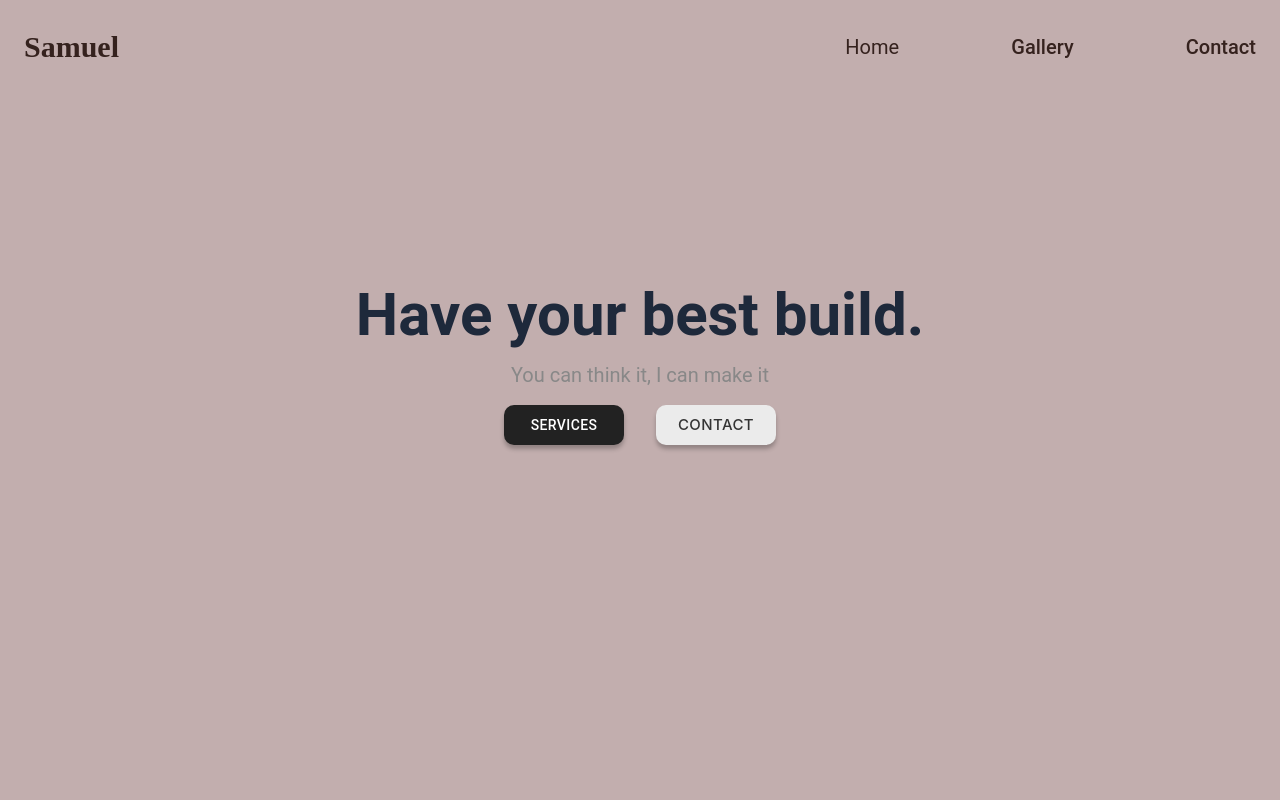
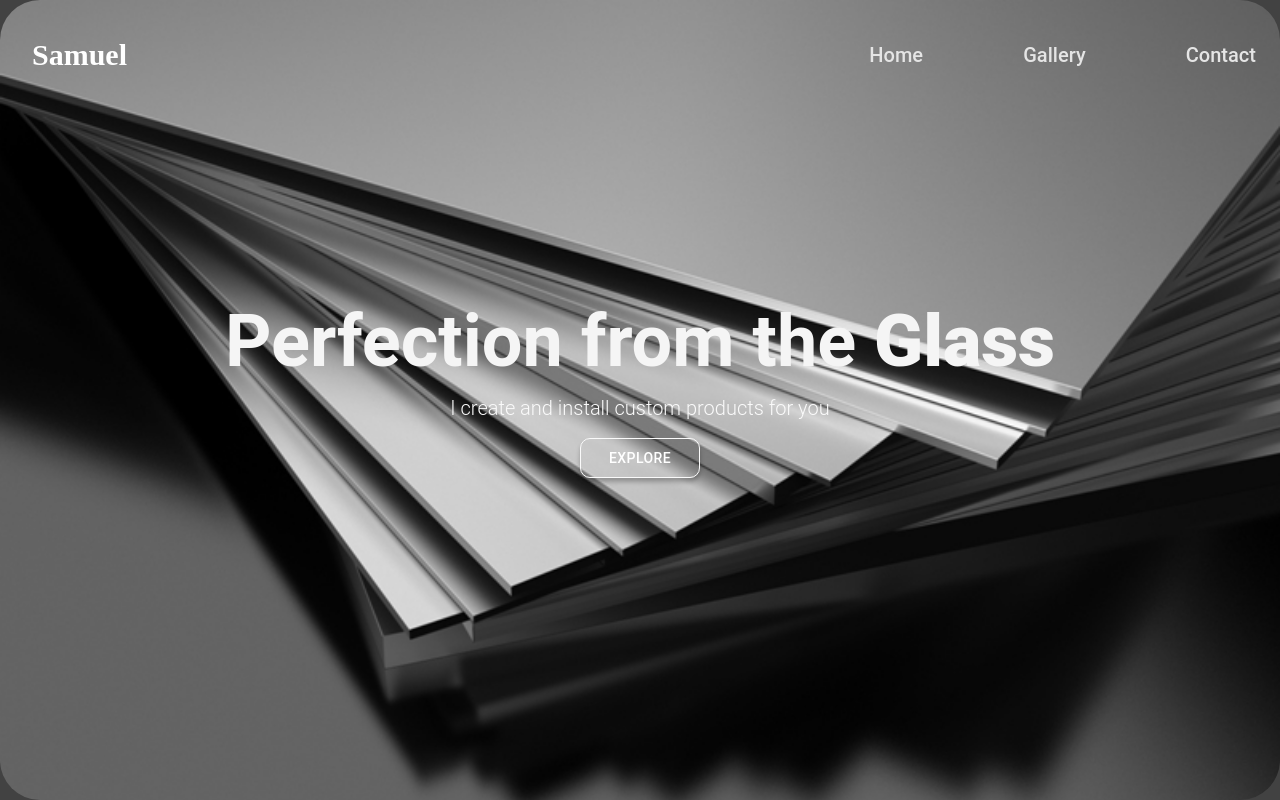
Before and after one commit to crosve/samuel, a React (Vite) app: page / in a window 1280 px wide. Shown: the top 800 px of the page. Built offline with nearby package versions, Linux system fonts and the light colour scheme.

Commit message:
navbar animation

```diff
--- a/src/components/contact/Form.jsx
+++ b/src/components/contact/Form.jsx
@@ -44,7 +44,7 @@ function Form() {
   return (
     <form
       ref={ref}
-      className="flex content-center justify-center w-96"
+      className="flex content-center justify-center lg:w-2/6 bg-white rounded-lg p-4"
       onSubmit={handleSubmit}
     >
       <Box
@@ -54,33 +54,37 @@ function Form() {
           justifyContent: "center",
           alignItems: "center",
           gap: "2rem",
-          width: { lg: "500px", sm: "fit-content" },
+          width: "100%",
+          padding: "1rem",
         }}
         noValidate
         autoComplete="off"
       >
         <TextField
-          id="outlined-basic"
+          id="standard-basic"
+          variant="standard"
           label="Name"
-          variant="outlined"
           name="name"
           value={name}
           onChange={(e) => setName(e.target.value)}
           sx={{
             width: "100%",
+            borderBottom: "1px solid black",
           }}
         ></TextField>
         <TextField
-          id="outlined-basic"
+          id="standard-basic"
           label="Email"
-          variant="outlined"
+          variant="standard"
           name="email"
           value={email}
           onChange={(e) => setEmail(e.target.value)}
           sx={{
             width: "100%",
+            borderBottom: "1px solid black",
           }}
         ></TextField>
+
         <TextField
           id="outlined-basic"
           label="Message"
@@ -92,14 +96,14 @@ function Form() {
           onChange={(e) => setMessage(e.target.value)}
           sx={{
             height: "100px", // Adjust the height as needed
-            width: "100%", // Optional: Adjust the width as needed
+            width: "100%",
           }}
         />
 
         <Button
           variant="contained"
           type="submit"
-          style={{ backgroundColor: "black", color: "white" }}
+          style={{ backgroundColor: "gray", color: "white" }}
           sx={{ width: "100%" }}
         >
           Send
--- a/src/components/experience/Experience.jsx
+++ b/src/components/experience/Experience.jsx
@@ -6,7 +6,7 @@ function Experience() {
   return (
     <section
       className="h-screen top-0 sticky "
-      style={{ background: "#B9A2A2" }}
+      style={{ background: "#686868", borderRadius: "40px" }}
       id="exp"
     >
       <Box
--- a/src/components/home/HomeButtons.jsx
+++ b/src/components/home/HomeButtons.jsx
@@ -16,12 +16,12 @@ function HomeButtons() {
         }}
       >
         <Button
-          variant="contained"
+          variant="outlined"
           style={{
-            backgroundColor: "#222222",
             color: "#FFFFFF",
             padding: "1rem",
             margin: "1rem",
+            borderColor: "#fafafa",
             borderRadius: "10px",
             fontFamily: "Inter",
             boxShadow: "0px 4px 4px rgba(0, 0, 0, 0.25)",
@@ -31,10 +31,10 @@ function HomeButtons() {
           }}
         >
           <a href="#exp" style={{ textDecoration: "none", color: "white" }}>
-            Services
+            Explore
           </a>
         </Button>
-        <Button
+        {/* <Button
           variant="contained"
           size="large"
           style={{
@@ -51,7 +51,7 @@ function HomeButtons() {
           onClick={() => navigate("/contact")}
         >
           Contact
-        </Button>
+        </Button> */}
       </div>
     </Reveal>
   );
--- a/src/components/home/Intro.jsx
+++ b/src/components/home/Intro.jsx
@@ -15,7 +15,9 @@ function Intro() {
         width: "100%",
         height: "100vh",
         borderRadius: "40px",
-        padding: "0 0 15rem 0",
+        backgroundImage: "url('aluminum.jpeg')",
+        backgroundSize: "cover",
+        // backgroundPosition: "center",
       }}
     >
       <Box
@@ -32,18 +34,12 @@ function Intro() {
         }}
       >
         <Reveal>
-          <h1
-            className="font-bold text-zinc-800 mb-4 text-center text-4xl md:text-5xl lg:text-6xl"
-            style={{ color: "#1E293B" }}
-          >
-            Have your best build.
+          <h1 className="font-bold text-neutral-100 mb-4 text-center text-4xl md:text-5xl lg:text-7xl">
+            Perfection from the <b>Glass</b>
           </h1>
 
-          <p
-            className="text-lg text-center text-base md:text-lg lg:text-xl"
-            style={{ color: "#888888" }}
-          >
-            You can think it, I can make it
+          <p className="text-lg text-center text-base md:text-lg lg:text-xl">
+            I create and install custom products for you
           </p>
         </Reveal>
         <HomeButtons />
--- a/src/components/horizonatlslide/Cards.jsx
+++ b/src/components/horizonatlslide/Cards.jsx
@@ -43,7 +43,7 @@ const Card = ({ card }) => {
   return (
     <div
       key={card.id}
-      className="group relative overflow-hidden bg-neutral-200 rounded-xl shadow-lg p-4 box-border pb-8
+      className="group relative overflow-hidden bg-neutral-200 rounded-xl text-black shadow-lg p-4 box-border pb-8
              h-[250px] w-[250px] sm:h-[300px] sm:w-[300px]
              md:h-[450px] md:w-[450px] lg:h-[500px] lg:w-[500px]"
     >
--- a/src/components/horizonatlslide/Carousel.jsx
+++ b/src/components/horizonatlslide/Carousel.jsx
@@ -44,7 +44,7 @@ function Carousel() {
     <section
       ref={ref}
       className="h-[300vh]  top-0 sticky"
-      style={{ background: "#C2B3B3" }}
+      style={{ background: "#292929", borderRadius: "40px" }}
     >
       <div className="flex flex-row sticky  top-0 h-screen items-center  overflow-hidden">
         <motion.div style={{ x }} className="flex flex-row gap-20">
--- a/src/components/navbar/Logo.jsx
+++ b/src/components/navbar/Logo.jsx
@@ -11,15 +11,11 @@ function Logo() {
             fontFamily: "Bodoni, serif",
             fontSize: "30px",
             fontWeight: "bold",
+            padding: "2rem",
           }}
         >
           Samuel
         </p>
-        {/* <img
-          src={"catlogo.jpeg"}
-          alt="logo"
-          className="w-20 h-20 rounded-full shadow-md"
-        /> */}
       </a>
     </RevealDown>
   );
--- a/src/components/navbar/Nav.jsx
+++ b/src/components/navbar/Nav.jsx
@@ -2,21 +2,58 @@ import { useState } from "react";
 import { NavLink } from "react-router-dom";
 import { Menu, X } from "lucide-react";
 import { RevealDown } from "../../utils/Reveal";
-import { motion } from "framer-motion";
-
+import { motion, AnimatePresence } from "framer-motion";
+import "./styles.css";
 function NavLinks() {
   return (
     <>
-      <NavLink to="/" className="text-xl ffont-medium hover:text-white">
+      <NavLink
+        to="/"
+        className="text-xl font-medium hover:text-white text-neutral-200"
+      >
         Home
       </NavLink>
-      <NavLink to="/reviews" className="text-xl font-medium hover:text-white">
+      <NavLink
+        to="/reviews"
+        className="text-xl font-medium hover:text-white text-neutral-200"
+      >
         Gallery
       </NavLink>
-      <NavLink to="/contact" className="text-xl font-medium hover:text-white">
+      <NavLink
+        to="/contact"
+        className="text-xl font-medium hover:text-white text-neutral-200"
+      >
         Contact
       </NavLink>
     </>
+  );
+}
+
+function OpenNavLinks({ closeMenu }) {
+  return (
+    <div className="h-full w-screen left-0 flex items-center justify-center flex-col gap-4">
+      <NavLink
+        to="/"
+        className="text-4xl	 font-medium hover:text-white text-neutral-200"
+        onClick={closeMenu}
+      >
+        Home
+      </NavLink>
+      <NavLink
+        to="/reviews"
+        className="text-4xl	font-medium hover:text-white text-neutral-200"
+        onClick={closeMenu}
+      >
+        Gallery
+      </NavLink>
+      <NavLink
+        to="/contact"
+        className="text-4xl	 font-medium hover:text-white text-neutral-200"
+        onClick={closeMenu}
+      >
+        Contact
+      </NavLink>
+    </div>
   );
 }
 
@@ -27,27 +64,57 @@ const Nav = () => {
     setIsOpen(!isOpen);
   };
 
+  const closeMenu = () => {
+    setIsOpen(false);
+  };
+
+  const menuVars = {
+    initial: {
+      scaleY: 0,
+    },
+    animate: {
+      scaleY: 1,
+      transition: {
+        duration: 0.5,
+      },
+    },
+    exit: {
+      scaleY: 0,
+    },
+  };
+
   return (
     <>
       <motion.nav
         initial={{ opacity: 0, y: -50 }}
         animate={{ opacity: 1, y: 0 }}
         transition={{ duration: 0.5, delay: 0.25 }}
-        className="w-1/3 flex justify-end"
+        className={
+          isOpen ? "w-1/3 flex justify-end " : "w-1/3 flex justify-end "
+        }
       >
-        <div className="hidden md:flex justify-between w-full">
+        <div className="hidden md:flex justify-between w-full p-4 mr-2">
           <NavLinks />
         </div>
 
-        <div className="md:hidden ">
+        <div className="md:hidden mr-6">
           <button onClick={toggleNavbar}>{isOpen ? <X /> : <Menu />}</button>
         </div>
       </motion.nav>
-      {isOpen && (
-        <div className="flex flex-col basis-full items-center">
-          <NavLinks />
-        </div>
-      )}
+      <AnimatePresence>
+        {isOpen && (
+          <motion.div
+            className="flex flex-col basis-full items-center backdrop-blue "
+            style={{ height: "85vh" }}
+            variants={menuVars}
+            initial="initial"
+            animate="animate"
+            exit="exit"
+          >
+            <OpenNavLinks closeMenu={closeMenu} />
+          </motion.div>
+        )}
+      </AnimatePresence>
     </>
   );
 };
--- a/src/components/navbar/Navbar.jsx
+++ b/src/components/navbar/Navbar.jsx
@@ -23,7 +23,8 @@ function Navbar() {
 
   return (
     <motion.nav
-      className="bg-transparent sticky top-0 z-[20] mx-auto flex flex-wrap w-full items-center justify-between  p-6 "
+      className="bg-transparent absolute top-0 z-[20] mx-auto flex flex-wrap w-full items-center justify-between   "
+      style={{ borderRadius: "40px" }}
       variants={{
         hidden: { y: -150 },
         visible: { y: 0 },
--- /dev/null
+++ b/src/components/navbar/styles.css
@@ -0,0 +1,3 @@
+.backdrop-blue {
+    backdrop-filter: blur(10px) brightness(120%) saturate(120%);
+  }
--- a/src/index.css
+++ b/src/index.css
@@ -6,7 +6,6 @@
   padding: 0;
   box-sizing: border-box;
   font-family: 'Roboto', sans-serif;
-  color: #35221e;
 }
 
 html {
@@ -14,7 +13,7 @@ html {
 }
 
 body{
-  background: #C2AEAE;
-  color: #35221e;
-  font-weight: 400;
+  background: #424242;
+  color: #fafafa;
+  font-weight: 300;
 }
--- a/src/pages/Contact.jsx
+++ b/src/pages/Contact.jsx
@@ -5,7 +5,7 @@ function Contact() {
   return (
     <div
       style={{
-        height: "500px",
+        height: "100vh",
         display: "flex",
         alignItems: "center",
         justifyContent: "center",
```
Also changed, not shown: public/aluminum.jpeg (added), 1 other file (tests, documents, lock files or other folders).
